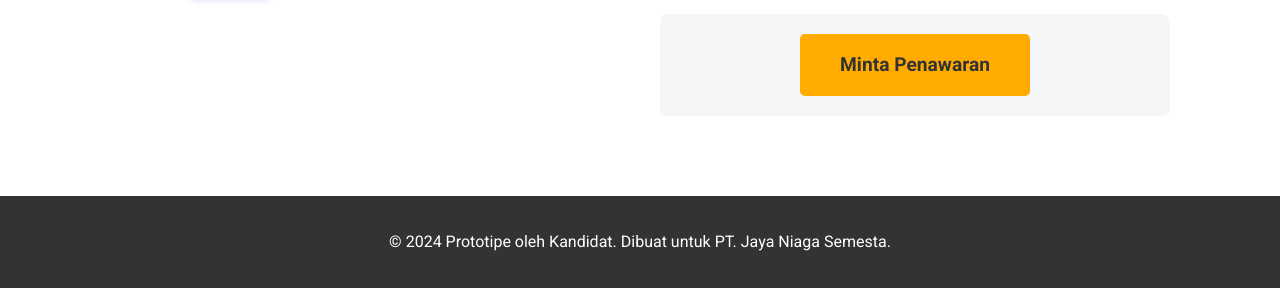
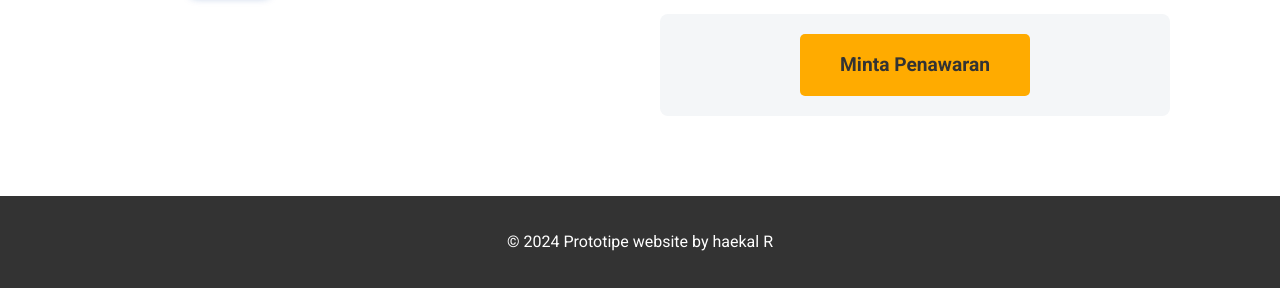
Before and after one commit to InstituteDude/e-commerce.github.io, a plain HTML site: page product.html in a window 1280 px wide. Shown: the part 654-942 px from the top of the page. Drawn offline with Linux system fonts and the light colour scheme.

Commit message:
Update product.html

```diff
--- a/product.html
+++ b/product.html
@@ -313,7 +313,7 @@
     </div>
 
     <footer class="main-footer">
-        <p>&copy; 2024 Prototipe oleh Kandidat. Dibuat untuk PT. Jaya Niaga Semesta.</p>
+        <p>&copy; 2024 Prototipe website by haekal R</p>
     </footer>
 
     <script>
```
